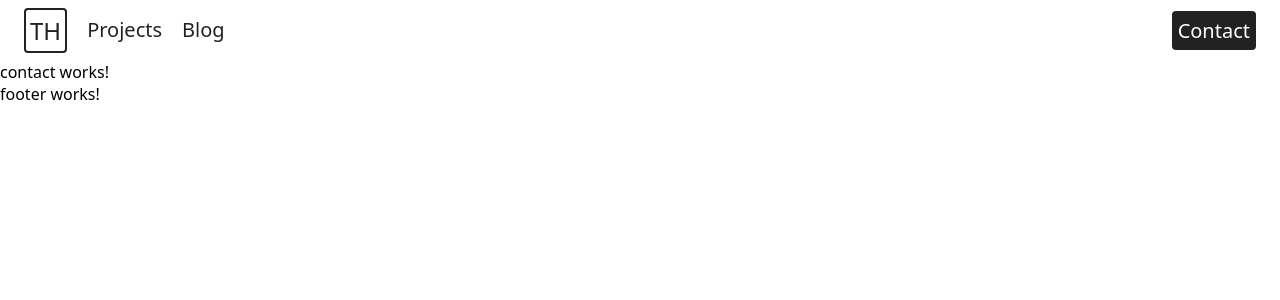
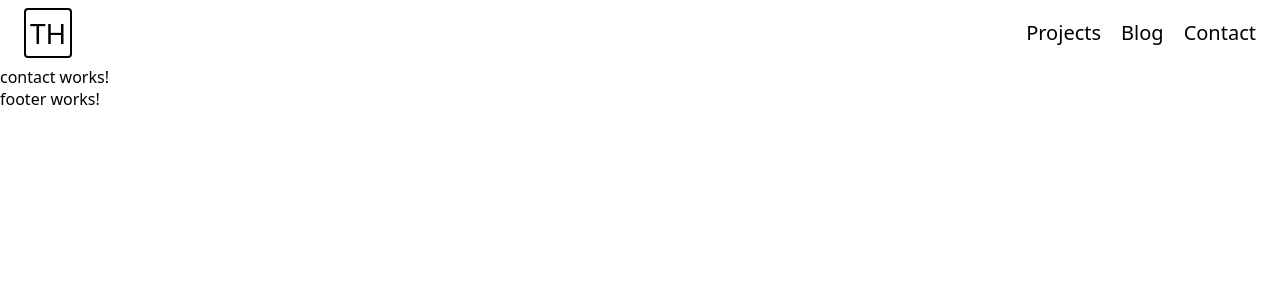
Before and after one commit to callmekass/portfolio, an Angular app in the folder angular-portfolio/: page /contact in a window 1280 px wide. Shown: the top 300 px of the page. Built offline with nearby package versions, Linux system fonts and the light colour scheme.

Commit message:
simplify header

```diff
--- a/angular-portfolio/src/app/shared/components/header/header.component.html
+++ b/angular-portfolio/src/app/shared/components/header/header.component.html
@@ -8,7 +8,9 @@
       <li>
         <a routerLink="/blog" class="nav-link">Blog</a>
       </li>
+      <li>
+        <a routerLink="/contact" class="nav-link">Contact</a>
+      </li>
     </ul>
-    <a routerLink="/contact" class="contact">Contact</a>
   </nav>
 </div>
--- a/angular-portfolio/src/app/shared/components/header/header.component.scss
+++ b/angular-portfolio/src/app/shared/components/header/header.component.scss
@@ -1,20 +1,20 @@
 $black: #000;
-$light-black: #222;
 $white: #fff;
-$border-width: 2px;
+$border-width: 1px;
+$font-size: 1.25rem;
+$logo-font-size: 1.75rem;
 
 .header {
   padding: 0.5rem 1.5rem;
   background-color: $white;
   display: flex;
+  justify-content: space-between;
 }
 
 .nav {
   display: flex;
   align-items: center;
-  font-size: 1.25rem;
-  justify-content: space-between;
-  width: 100%;
+  font-size: $font-size;
 }
 
 .nav ul {
@@ -24,17 +24,16 @@ $border-width: 2px;
 
 .logo,
 .nav-link,
-.nav-button,
-.contact {
+.nav-button {
   display: flex;
   text-decoration: none;
-  color: $light-black;
+  color: $black;
 }
 
 .logo {
-  font-size: 1.5rem;
-  color: $light-black;
-  border: $border-width solid $light-black;
+  font-size: $logo-font-size;
+  color: $black;
+  border: calc($border-width * 2) solid $black;
   border-radius: 4px;
   padding: 4px;
   font-weight: 500;
@@ -47,14 +46,13 @@ $border-width: 2px;
 .nav-link {
   border-bottom: $border-width solid $white;
   padding: 0.125rem 0rem;
-  font-weight: 500;
+  font-weight: 400;
 }
 
 .nav-link:hover,
 .nav-link:active {
-  border-bottom: $border-width solid $light-black;
+  border-bottom: $border-width solid $black;
   color: $black;
-  font-weight: 500;
 }
 
 .logo:hover,
@@ -62,15 +60,3 @@ $border-width: 2px;
   color: $black;
   border-color: $black;
 }
-
-.contact {
-  color: $white;
-  background-color: $light-black;
-  border-radius: 4px;
-  padding: calc(4px + $border-width);
-  font-weight: 500;
-}
-
-.contact:hover {
-  background-color: $black;
-}
```
